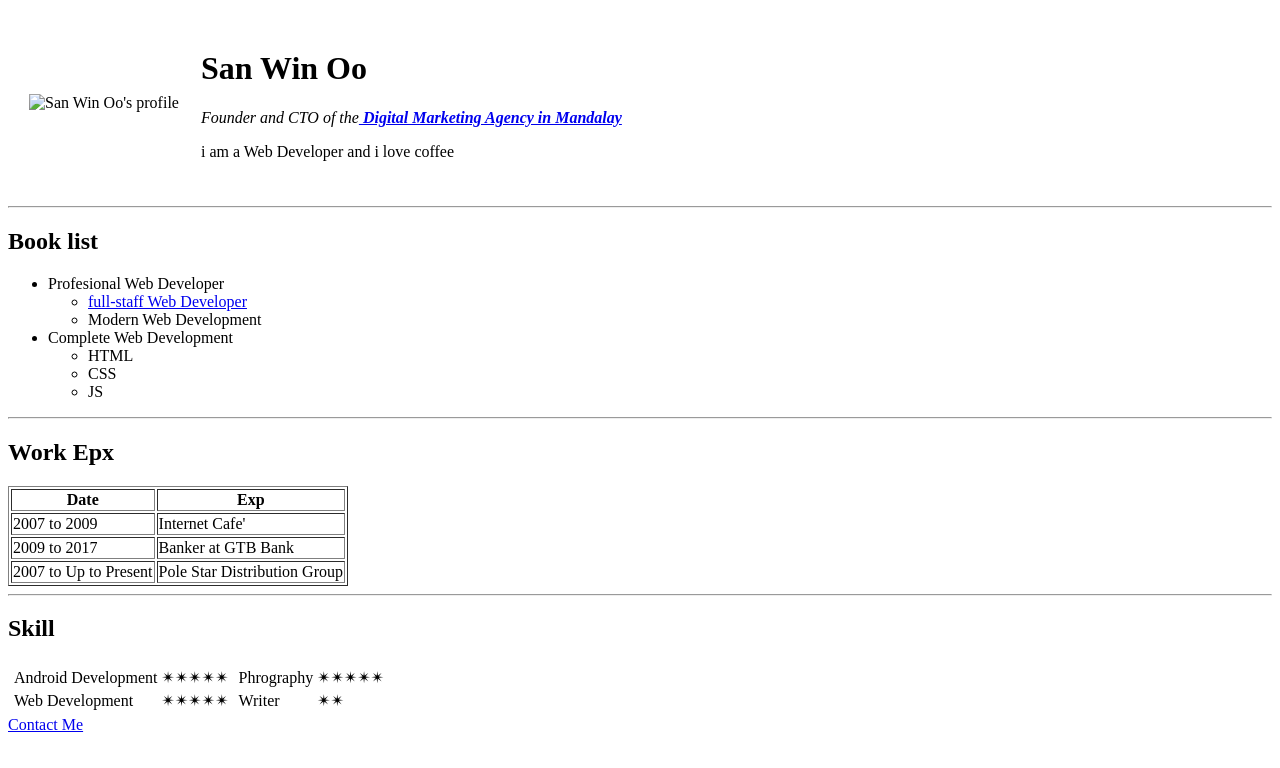
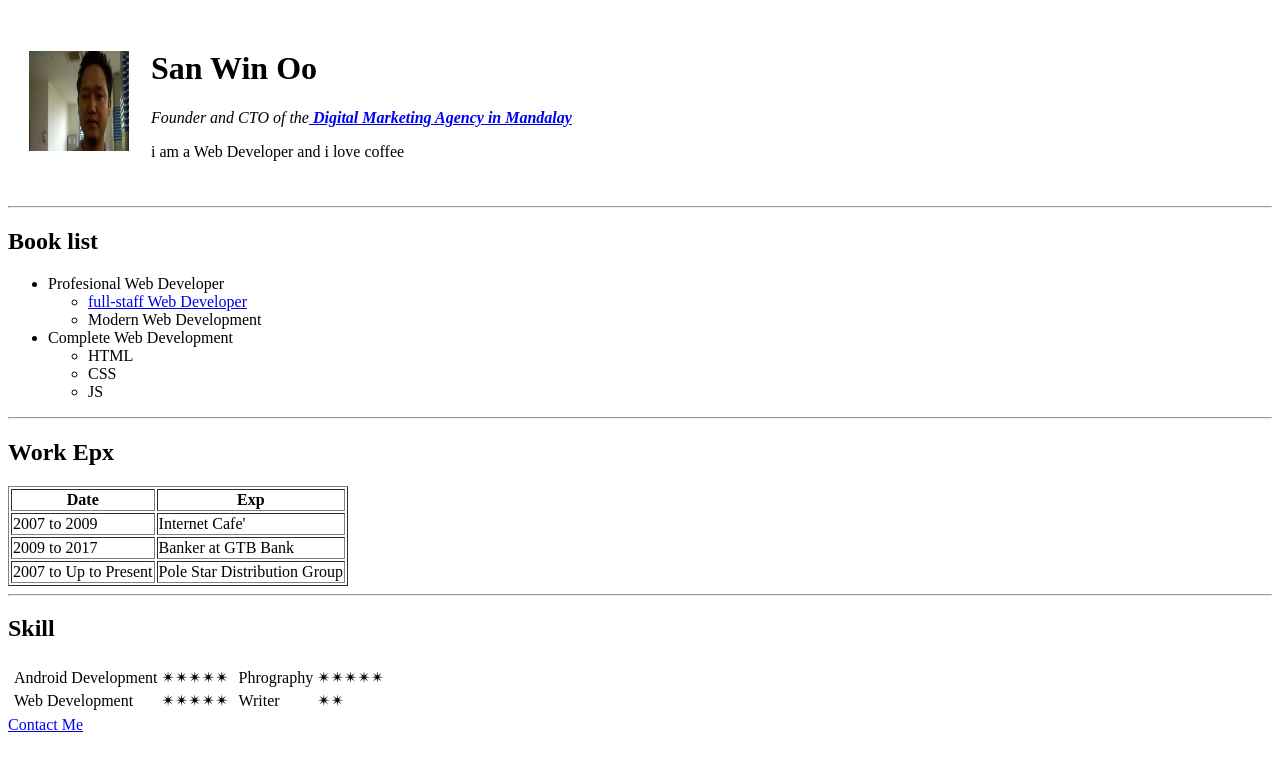
Before and after one commit to sanwinoomya/cv, a plain HTML site: page index.html in a window 1280 px wide. Drawn offline with Linux system fonts and the light colour scheme.

Commit message:
Update index.html

```diff
--- a/index.html
+++ b/index.html
@@ -11,7 +11,7 @@
   <table cellspacing="20">
     <tr>
       <td>
-          <img alt="San Win Oo's profile" src="img/profile.jpg" width="100px" height="100px" />
+          <img alt="San Win Oo's profile" src="profile.jpg" width="100px" height="100px" />
       </td>
       <td>
         <h1>San Win Oo</h1>
```
